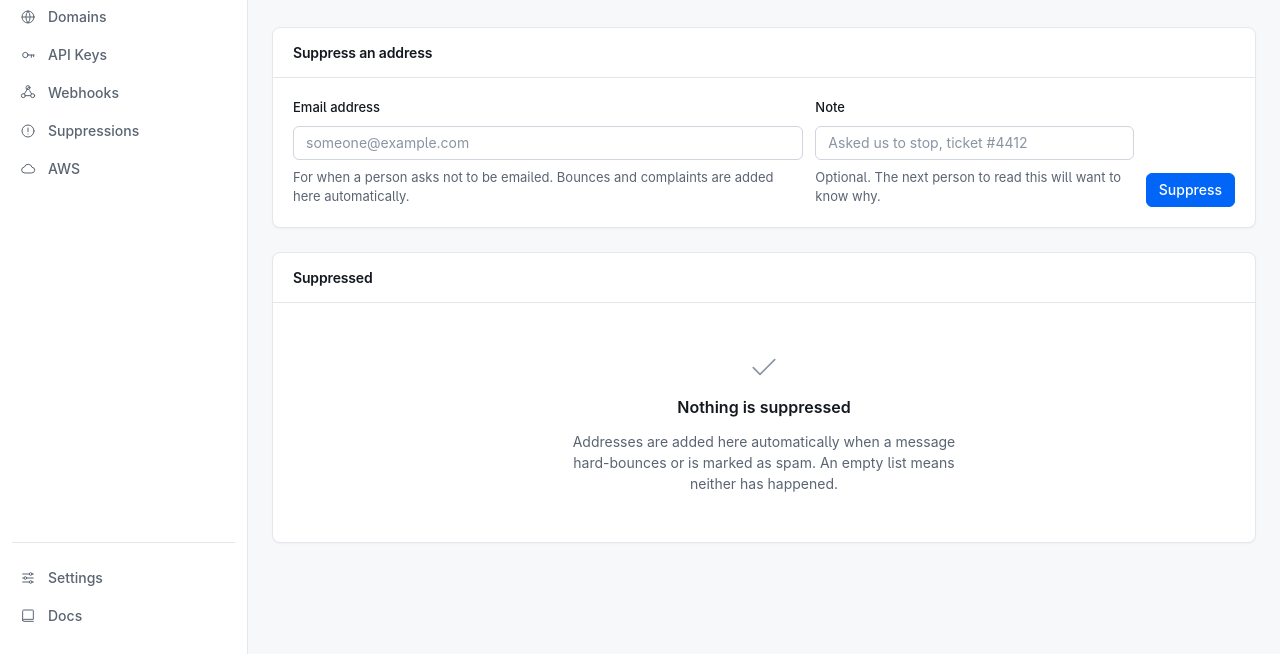
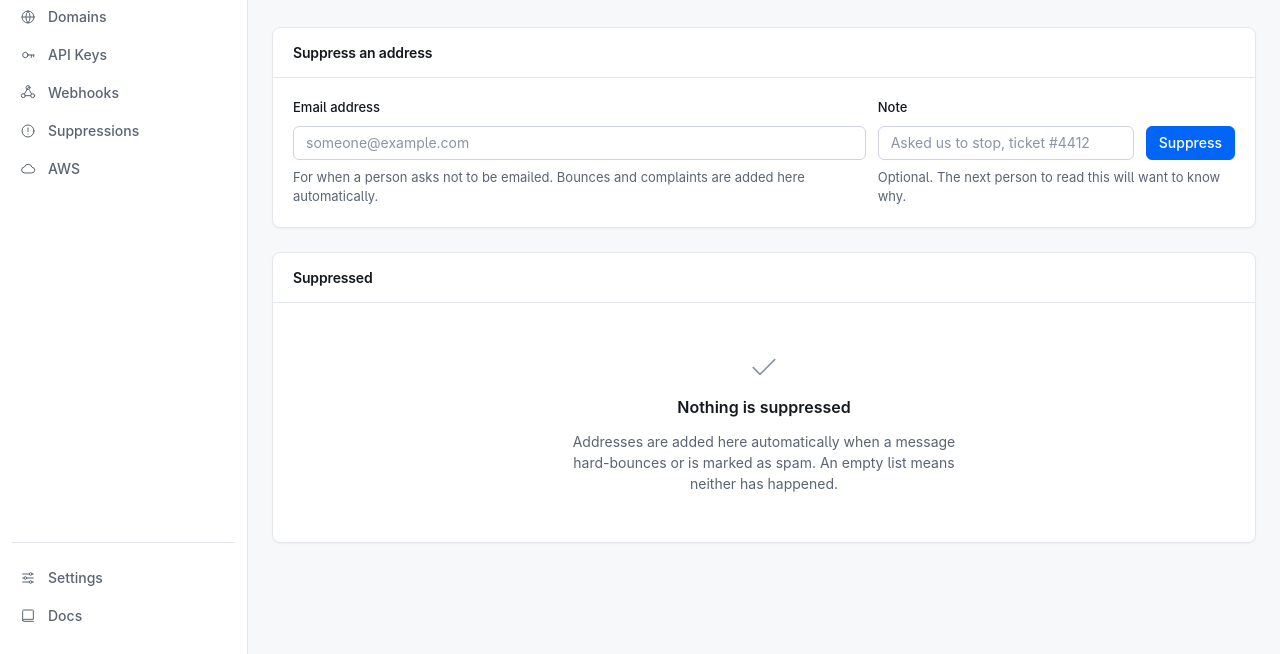
Before and after one commit to Otitodev/seskit, a Python web app: template apps/api/src/seskit_api/templates/pages/suppressions.html in a window 1280 px wide. Shown: the part 146-800 px from the top of the page. Run offline with Jinja, Linux system fonts and the light colour scheme; the template is opened without the code that fills it, so the values that code supplies are empty.

Commit message:
fix(ui): put a form's submit button on the line it submits
`row--end` aligns on the bottom, and a field is label, control *and* hint - so
the bottom it aligned to was the hint's. The button came out 28px below the
input it submits, on API Keys, Domains, Suppressions and Webhooks. Measured on
API Keys: input bottom 306, button bottom 333, hint bottom 333.

Evening the control heights made this more visible rather than less, which is
how it was noticed at all.

The `field` macro gains an `action` slot, so the button sits beside the control
inside the field and the hint explains both from underneath. Both bottoms now
agree exactly.

Suppressions has two fields, and takes `row--start`: bottom-aligned, two fields
whose hints wrap to different numbers of lines put their inputs at different
heights. Same bug, one row over. Their inputs now share a top at 272.

```diff
--- a/apps/api/src/seskit_api/static/css/app.css
+++ b/apps/api/src/seskit_api/static/css/app.css
@@ -818,6 +818,24 @@ svg {
 .field__hint {
   font-size: var(--text-sm);
   color: var(--text-muted);
+}
+
+/* A field whose control has an action on its line - "Name [ ... ] [Create]".
+
+   The button used to sit outside the field, in a `row--end`, which aligns on
+   the bottom. A field is label, control *and* hint, so the bottom it aligned
+   to was the hint's: the button came out 28px below the input it submits, on
+   four pages. Inside the field it is beside the control, which is the thing it
+   acts on, and the hint explains both from underneath. */
+.field__control {
+  display: flex;
+  align-items: center;
+  gap: var(--space-3);
+}
+
+.field__control .input {
+  flex: 1 1 auto;
+  min-width: 0;
 }
 
 .field__error {
@@ -1376,6 +1394,11 @@ svg {
 .row--end { align-items: flex-end; }
 .row--end .field { margin: 0; }
 
+/* Fields side by side line up on their labels, not their hints. Bottom-aligned,
+   two fields whose hints wrap to different numbers of lines put their inputs at
+   different heights - which is the same bug as the button, one row over. */
+.row--start { align-items: flex-start; }
+
 .grow { flex: 1 1 auto; min-width: 0; }
 
 .table__actions { text-align: right; white-space: nowrap; }
--- a/apps/api/src/seskit_api/templates/components/ui.html
+++ b/apps/api/src/seskit_api/templates/components/ui.html
@@ -67,18 +67,24 @@
 {%- endmacro %}
 
 {# ---------------------------------------------------------------- field #}
+{# `action` is a control that belongs on the input's line - a submit button,
+   usually. It goes inside the field rather than beside it, because a field is
+   label, control *and* hint: a button next to the whole field aligns with the
+   bottom of the hint, which is 28px below the input it submits. #}
 {% macro field(name, label, type="text", value="", placeholder="", hint=None,
-               error=None, required=False, mono=False, attrs="") -%}
+               error=None, required=False, mono=False, attrs="", action=None) -%}
   <div class="field">
     <label class="field__label" for="{{ name }}">
       {{ label }}{% if required %} <span class="subtle">*</span>{% endif %}
     </label>
+    {%- if action %}<div class="field__control">{% endif %}
     <input class="input{{ ' input--mono' if mono else '' }}"
            id="{{ name }}" name="{{ name }}" type="{{ type }}"
            value="{{ value }}" placeholder="{{ placeholder }}"
            {%- if required %} required{% endif %}
            {%- if error %} aria-invalid="true" aria-describedby="{{ name }}-error"{% endif %}
            {{ attrs|safe }}>
+    {%- if action %}{{ action }}</div>{% endif %}
     {%- if error %}
       <p class="field__error" id="{{ name }}-error">{{ error }}</p>
     {%- elif hint %}
--- a/apps/api/src/seskit_api/templates/pages/suppressions.html
+++ b/apps/api/src/seskit_api/templates/pages/suppressions.html
@@ -20,7 +20,9 @@
   {% endif %}
 
   {{ card_open("Suppress an address") }}
-    <form class="row row--end" method="post" action="/suppressions">
+    {# Top-aligned: two fields whose hints wrap to different numbers of lines
+       would otherwise sit their inputs at different heights. #}
+    <form class="row row--start" method="post" action="/suppressions">
       <input type="hidden" name="csrf_token" value="{{ csrf_token }}">
       <div class="grow">
         {{ field("address", "Email address", type="email",
@@ -33,9 +35,9 @@
         {{ field("note", "Note", placeholder="Asked us to stop, ticket #4412",
                  hint="Optional. The next person to read this will want to know
                        why.",
-                 attrs='maxlength="500" autocomplete="off"') }}
+                 attrs='maxlength="500" autocomplete="off"',
+                 action=button("Suppress", variant="primary", type="submit")) }}
       </div>
-      {{ button("Suppress", variant="primary", type="submit") }}
     </form>
   {{ card_close() }}
 
```
Also changed, not shown: apps/api/src/seskit_api/templates/pages/api_keys.html (+5 -7 lines), apps/api/src/seskit_api/templates/pages/domains.html (+8 -10 lines), apps/api/src/seskit_api/templates/pages/webhooks.html (+8 -10 lines).
